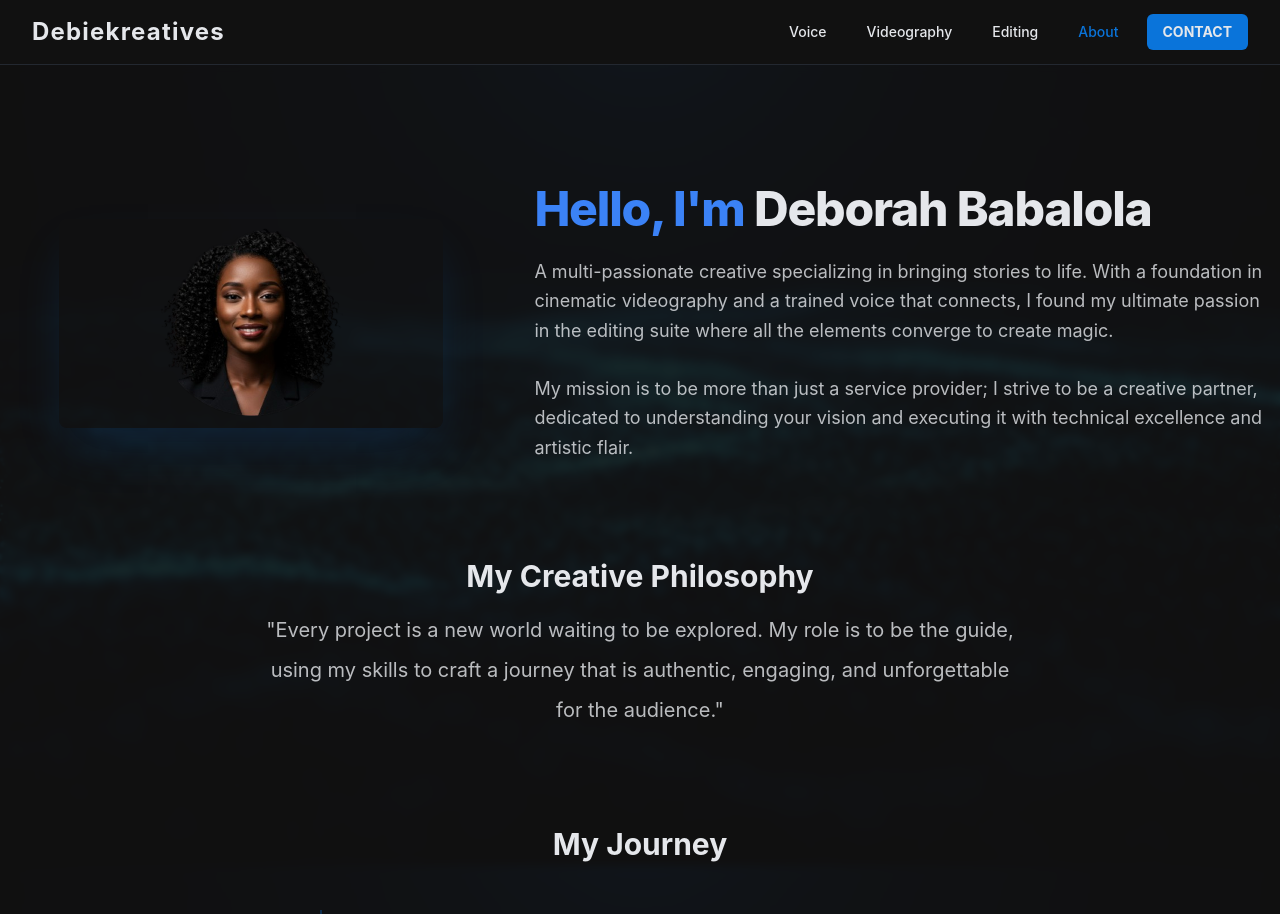
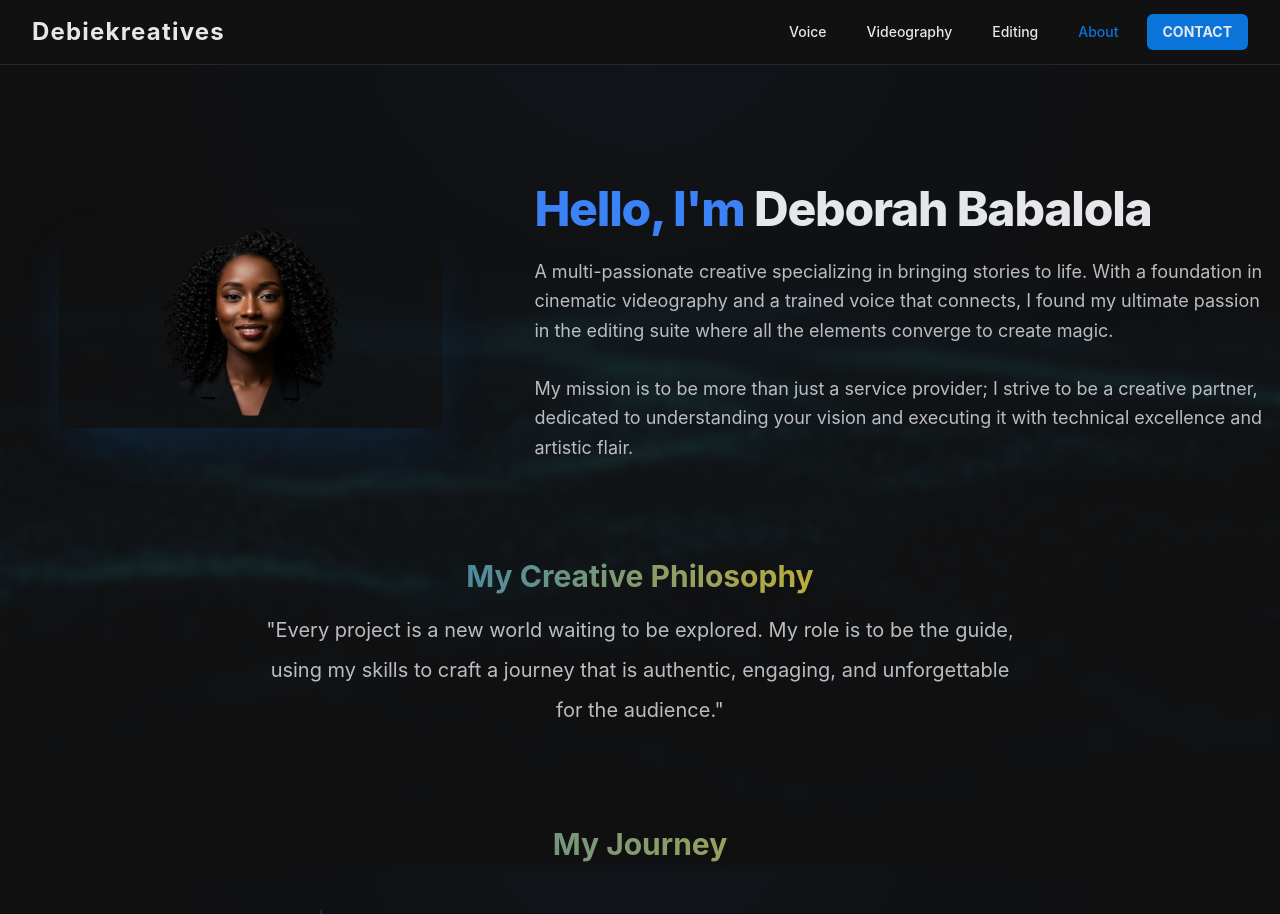
Before and after one commit to codecafehub/debiekreatives, a React (Create React App) app: page /about in a window 1280 px wide. Shown: the top 914 px of the page. Built offline with nearby package versions, Linux system fonts and the light colour scheme.

Commit message:
overflow fix

```diff
--- a/src/components/AboutMeTeaser.jsx
+++ b/src/components/AboutMeTeaser.jsx
@@ -12,9 +12,9 @@ const AboutMeTeaser = () => {
   return (
     // The main container uses 'background-fixed' for the parallax effect
     <div
-      className="relative py-20 px-4 bg-cover bg-fixed bg-center"
-      style={{ backgroundImage: `url(${sectionBg})` }}
-    >
+  className="relative py-20 px-4 bg-cover bg-fixed bg-center overflow-x-hidden" // <-- THE FIX IS HERE
+  style={{ backgroundImage: `url(${sectionBg})` }}
+>
       {/* Dark overlay for readability */}
       <div className="absolute inset-0 bg-dark-bg/85"></div>
 
--- a/src/pages/About.jsx
+++ b/src/pages/About.jsx
@@ -69,7 +69,7 @@ const About = () => {
                 viewport={{ once: true }}
                 transition={{ duration: 0.7 }}
             >
-                <h2 className="text-3xl font-bold mb-4">My Creative Philosophy</h2>
+                <h2 className="text-3xl font-bold mb-4 bg-gradient-to-r from-brand-blue to-brand-gold text-transparent bg-clip-text">My Creative Philosophy</h2>
                 <p className="text-xl text-light-text/80 leading-loose">
                     "Every project is a new world waiting to be explored. My role is to be the guide, using my skills to craft a journey that is authentic, engaging, and unforgettable for the audience."
                 </p>
@@ -77,7 +77,7 @@ const About = () => {
 
             {/* --- Section 3: Professional Journey Timeline --- */}
             <section>
-              <h2 className="text-3xl font-bold text-center mb-12">My Journey</h2>
+              <h2 className="text-3xl font-bold text-center mb-12 bg-gradient-to-r from-brand-blue to-brand-gold text-transparent bg-clip-text">My Journey</h2>
               <div className="relative max-w-2xl mx-auto">
                 {/* The vertical line */}
                 <div className="absolute left-4 top-0 h-full w-0.5 bg-brand-blue/30"></div>
```
